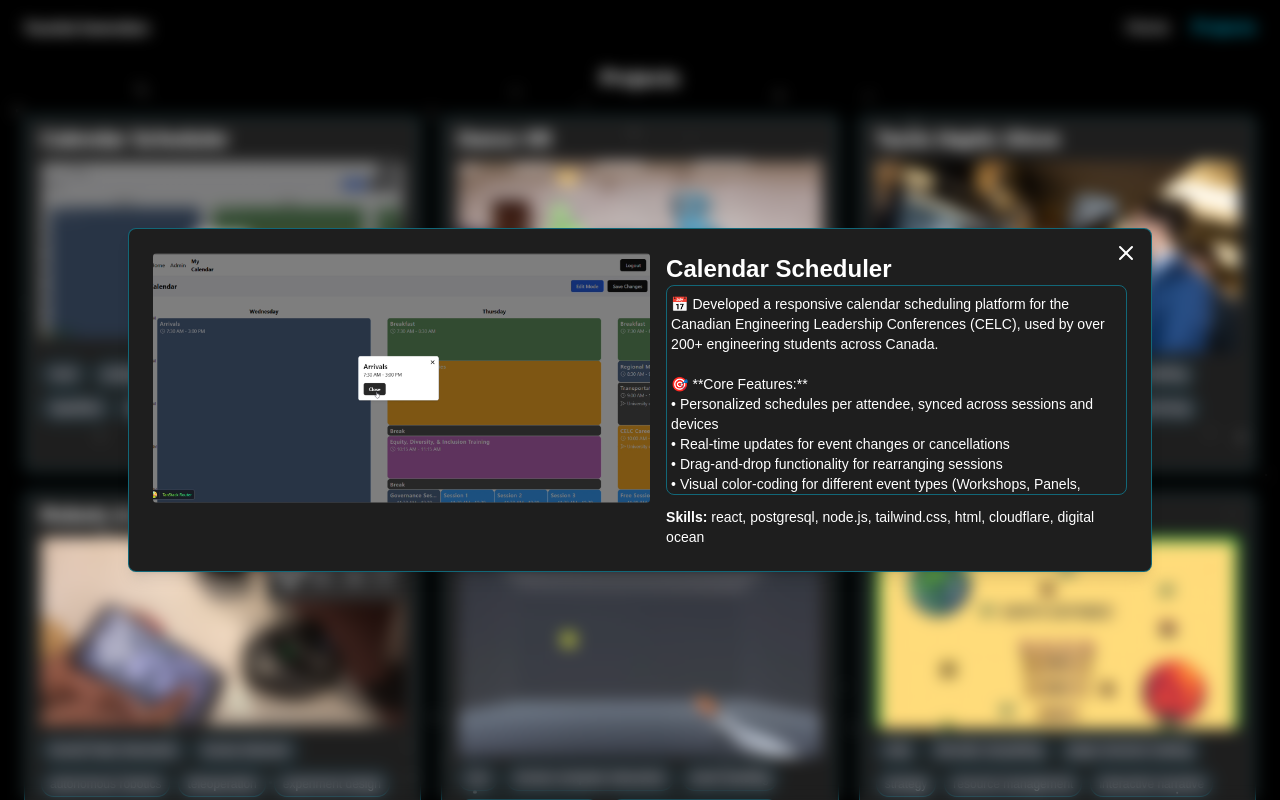
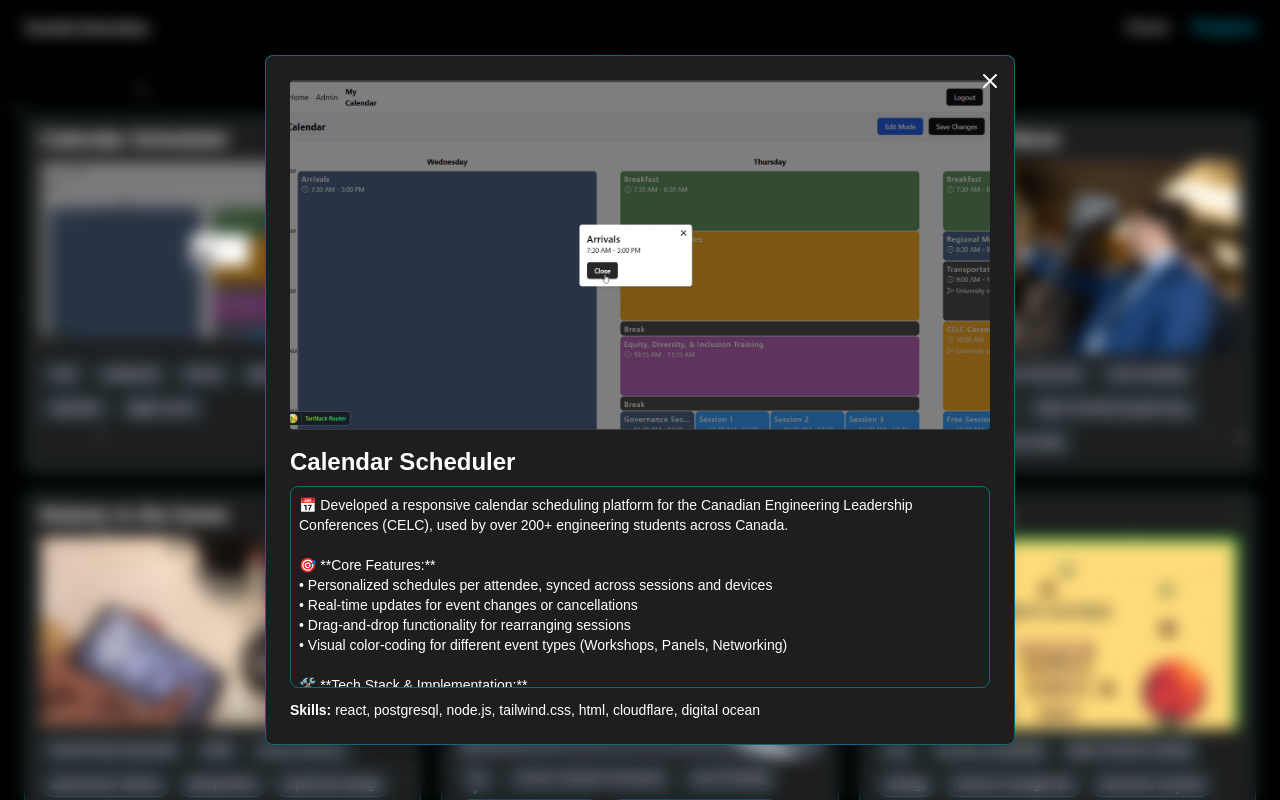
Before and after one commit to tsewrutt/tsewrutt.github.io, a Next.js app in the folder my-project/: page /projects in a window 1280 px wide. Both pictures are taken after a click on the element 222 px from the left and 273 px from the top of the page. Shown: the top 800 px of the page. Built offline with nearby package versions, Linux system fonts and the light colour scheme.

Commit message:
Updated modal
Updated modal

```diff
--- a/my-project/src/app/ProjectModal.tsx
+++ b/my-project/src/app/ProjectModal.tsx
@@ -31,44 +31,49 @@
 
         <div className="fixed inset-0 flex items-center z-[60] justify-center backdrop-blur-sm p-4 transition-transform duration-500 ease-in-out" onClick={onClose}>
         <SlideUp>
-            <div className="bg-[var(--card)] p-6 rounded-lg shadow-lg max-w-screen-lg
-                            flex flex-col sm:flex-row md:flex-row gap-4 relative border border-[var(--border-color)]"  onClick={(e) => e.stopPropagation() }>
+            <div
+                className="bg-[var(--card)] p-6 rounded-lg shadow-lg
+                        sm:w-[500px] md:w-[650px] lg:w-[750px]
 
-                <div className="relative sm:w-[250px] md:w-[500px] h-[250px] lg:w-300">
+                        flex flex-col gap-4 relative border border-[var(--border-color)]"
+                onClick={(e) => e.stopPropagation()}
+            >
+                {/* Image at top */}
+                <div className="relative w-full h-[350px]">
                     <Image
                         src={selectedProject.img}
                         alt={selectedProject.title}
                         fill
                         className="object-cover rounded"
                     />
-
                 </div>
 
-                <div className="flex-row min-w-0">
-                    <h3 className="text-xl font-bold text-[var(--text-color)] sm:text-sm md:text-2xl">
+                {/* Text content below */}
+                <div className="flex flex-col flex-grow min-w-0">
+                    <h3 className="text-2xl font-bold text-[var(--text-color)]">
                         {selectedProject.title}
                     </h3>
-                    {/* <p className="text-[var(--text-color)] text-sm sm:text-base md:text-sm mt-2 text-wrap max-w-300px whitespace-pre-wrap">
-                        {selectedProject.desc}
-                    </p> */}
+
                     {/* Scrollable description */}
-                    <div className="rounded-lg overflow-hidden border border-[var(--border-color)]">
-                        <div className="text-[var(--text-color)] text-sm sm:text-base md:text-sm mt-2 max-h-50 overflow-y-auto scrollbar-thin scrollbar-thumb-gray-400 scrollbar-track-gray-200 pl-1 ">
+                    <div className="rounded-lg overflow-hidden border border-[var(--border-color)] mt-2 flex-grow">
+                        <div className="text-[var(--text-color)] text-sm max-h-[200px] overflow-y-auto scrollbar-thin scrollbar-thumb-gray-400 scrollbar-track-gray-200 p-2">
                             <p className="whitespace-pre-wrap">
                                 {selectedProject.desc}
                             </p>
                         </div>
                     </div>
 
-                    <p className="text-[var(--text-color)] pt-1 text-sm sm:text-base md:text-sm mt-2 text-wrap max-w-screen-lg">
+                    {/* Skills */}
+                    <p className="text-[var(--text-color)] pt-1 text-sm mt-2">
                         <strong>Skills:</strong> {selectedProject.skill}
                     </p>
+
+                    {/* Close button */}
                     <button
-                        className="absolute top-3 right-3 text-white rounded
-                                hover:bg-gray-600 transition sm:w-[25px] md:w-[25px]"
+                        className="absolute top-3 right-3 text-white rounded hover:bg-gray-600 transition w-[25px] h-[25px] flex items-center justify-center"
                         onClick={onClose}
                     >
-                        <X/>
+                        <X />
                     </button>
                 </div>
             </div>
```
Also changed, not shown: my-project/src/data/projects.ts (+4 -4 lines).
